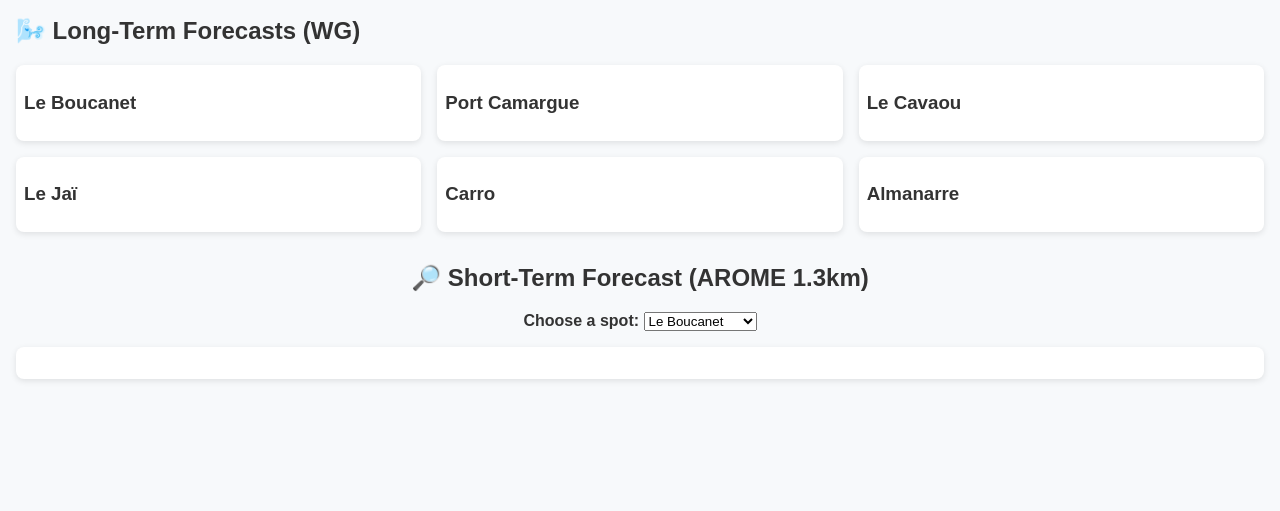
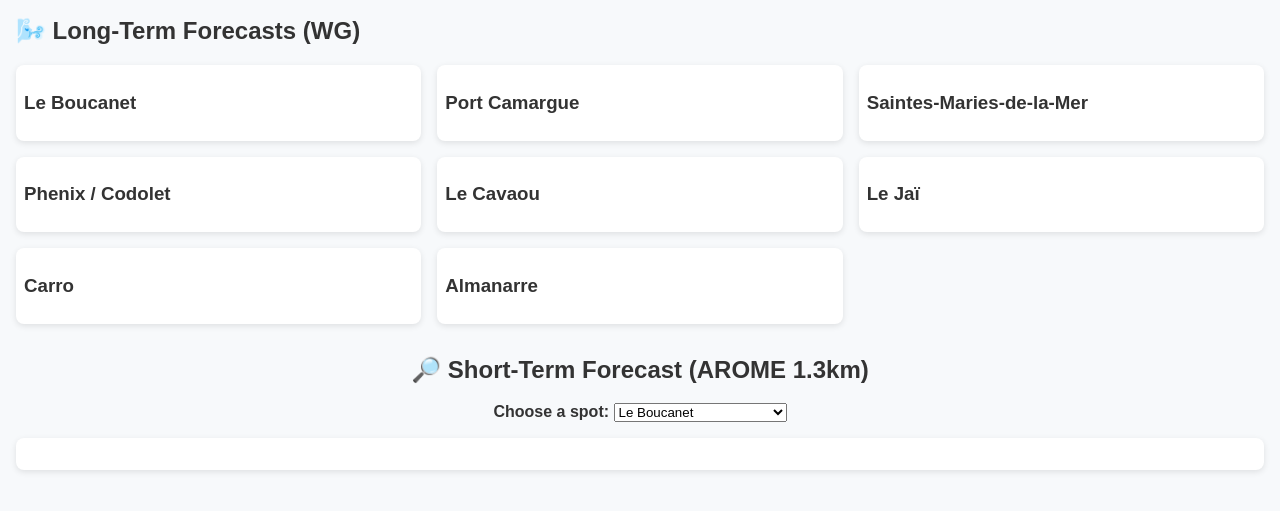
Before and after one commit to nicolaspopravka/WindForecast, a plain HTML site: page index.html in a window 1280 px wide. Shown: the part 77-588 px from the top of the page. Drawn offline with Linux system fonts and the light colour scheme; a script that the page names is missing.

Commit message:
Add Saintes-Maries-de-la-Mer and Phenix/Codolet spots to forecasts

```diff
--- a/index.html
+++ b/index.html
@@ -73,6 +73,16 @@
       <h3>Port Camargue</h3>
       <div class="wg-widget" id="wg_fwdg_48603_100"></div>
     </div>
+    <!-- Saintes-Maries-de-la-Mer -->
+    <div class="spot">
+      <h3>Saintes-Maries-de-la-Mer</h3>
+      <div class="wg-widget" id="wg_fwdg_48605_100"></div>
+    </div>
+    <!-- Phenix / Codolet -->
+    <div class="spot">
+      <h3>Phenix / Codolet</h3>
+      <div class="wg-widget" id="wg_fwdg_87923_100"></div>
+    </div>
     <!-- Le Cavaou -->
     <div class="spot">
       <h3>Le Cavaou</h3>
@@ -101,6 +111,8 @@
     <select id="spot-select">
       <option value="48601" selected>Le Boucanet</option>
       <option value="48603">Port Camargue</option>
+      <option value="48605">Saintes-Maries-de-la-Mer</option>
+      <option value="87923">Phenix / Codolet</option>
       <option value="48611">Le Cavaou</option>
       <option value="334">Le Jaï</option>
       <option value="342">Carro</option>
@@ -141,6 +153,8 @@
     const longTermSpots = [
       { spotId: 48601, modelId: 100 },
       { spotId: 48603, modelId: 100 },
+      { spotId: 48605, modelId: 100 },
+      { spotId: 87923, modelId: 100 },
       { spotId: 48611, modelId: 100 },
       { spotId: 334,   modelId: 100 },
       { spotId: 342,   modelId: 100 },
```
